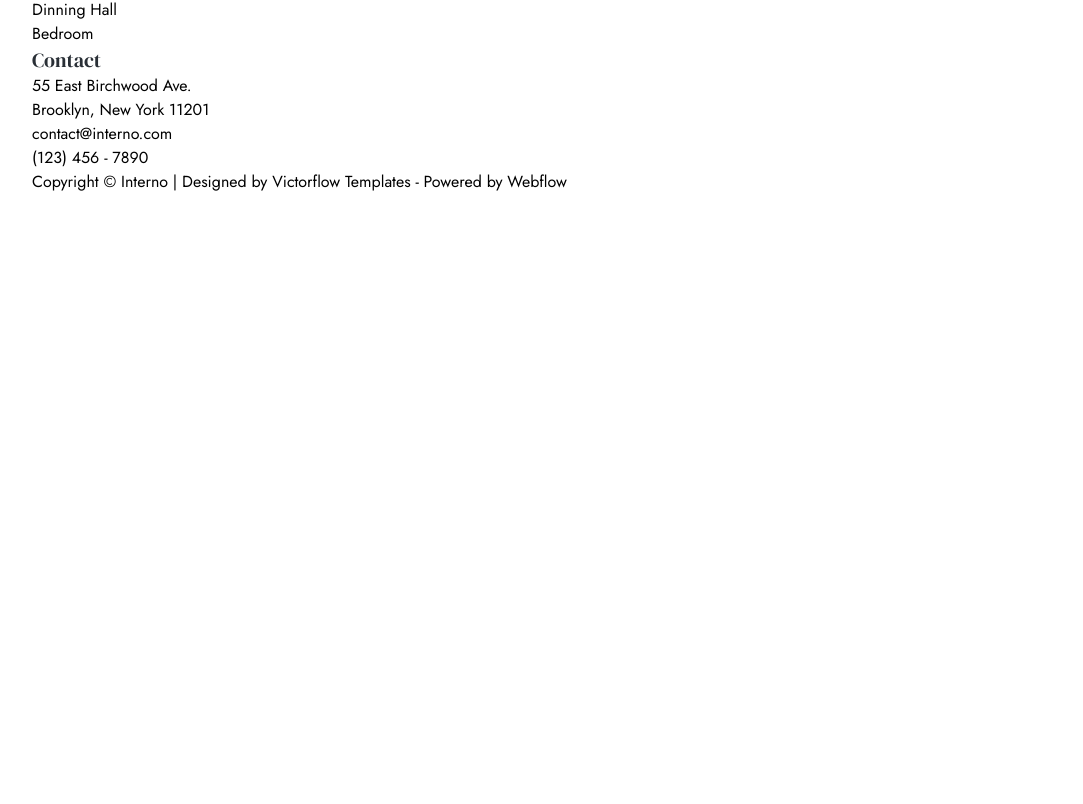
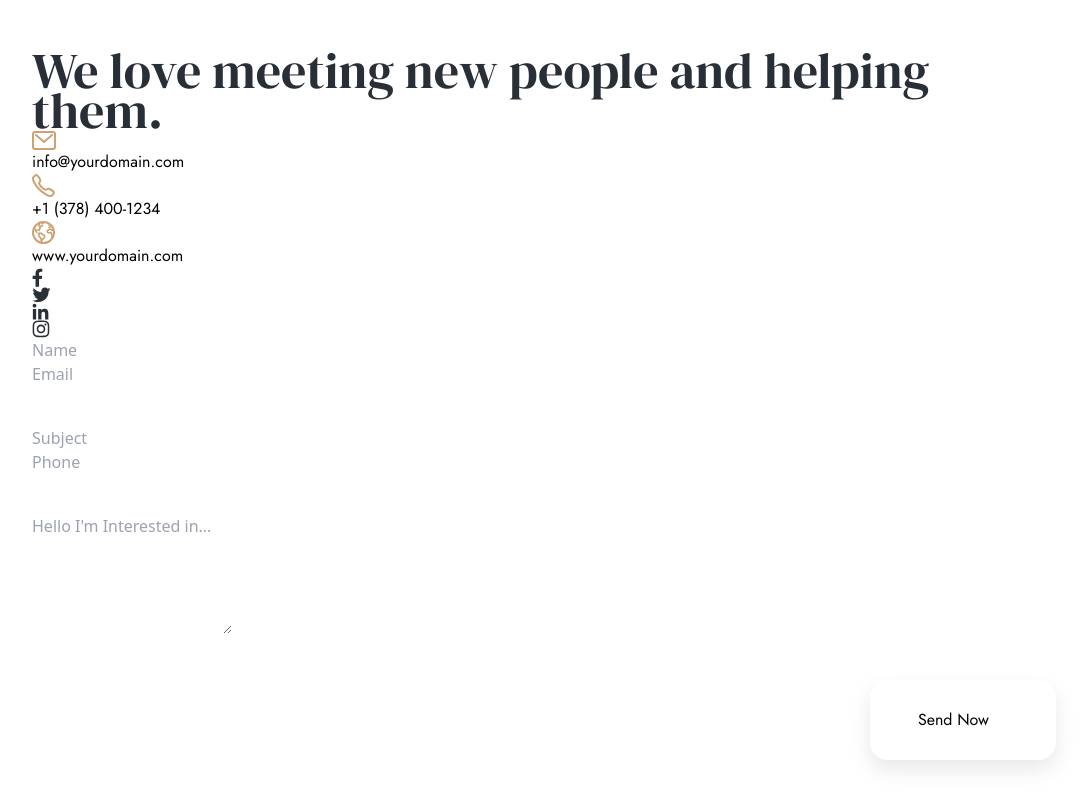
Before and after one commit to gregoryusip/interior-design-website, a Nuxt app: page /contact in a window 1280 px wide. Shown: the part 476-1280 px from the top of the page, without its empty margins (96-1179 px from the left). Before the commit the page ends 800 px from the top, so only its background shows below. Built offline with nearby package versions, Linux system fonts and the light colour scheme.

Commit message:
feat: contact us page

```diff
--- /dev/null
+++ b/pages/contact.vue
@@ -0,0 +1,138 @@
+<template>
+  <div class="contact">
+    <UiPageHeader
+      :img="'contact-us.jpg'"
+      :title="'Contact Us'"
+      :subtitle="'Home / Contact'"
+    />
+
+    <div class="site-container py-20 lg:py-36">
+      <div class="contact--us">
+        <h1 class="contact--us__title">
+          We love meeting new people and helping them.
+        </h1>
+        <div class="contact--us__container">
+          <div class="contact--us__container--info">
+            <div class="contact--us__container--info__wrapper">
+              <div
+                v-for="(item, i) in contacts"
+                :key="`contact-${i}`"
+                class="contact--us__contact"
+              >
+                <div class="contact--us__contact--icon">
+                  <img
+                    :src="require(`@/assets/img/icon/${item.icon}`)"
+                    alt="Icon"
+                  />
+                </div>
+                <p class="contact--us__contact--text">{{ item.value }}</p>
+              </div>
+
+              <div class="contact--us__sosmed">
+                <a href="#">
+                  <img src="@/assets/img/footer/facebook.svg" alt="Icon" />
+                </a>
+                <a href="#">
+                  <img src="@/assets/img/footer/twitter.svg" alt="Icon" />
+                </a>
+                <a href="#">
+                  <img src="@/assets/img/footer/linkedin.svg" alt="Icon" />
+                </a>
+                <a href="#">
+                  <img src="@/assets/img/footer/instagram.svg" alt="Icon" />
+                </a>
+              </div>
+            </div>
+          </div>
+          <div class="contact--us__container--form">
+            <div class="section--form-replay">
+              <form action="#">
+                <div class="section--form-replay__two mb-10">
+                  <div class="section--form-replay__two--wrapper">
+                    <input
+                      type="text"
+                      placeholder="Name"
+                      class="section--form-replay__form"
+                    />
+                  </div>
+                  <div class="section--form-replay__two--wrapper">
+                    <input
+                      type="email"
+                      placeholder="Email"
+                      class="section--form-replay__form"
+                    />
+                  </div>
+                </div>
+                <div class="section--form-replay__two mb-10">
+                  <div class="section--form-replay__two--wrapper">
+                    <input
+                      type="text"
+                      placeholder="Subject"
+                      class="section--form-replay__form"
+                    />
+                  </div>
+                  <div class="section--form-replay__two--wrapper">
+                    <input
+                      type="text"
+                      placeholder="Phone"
+                      class="section--form-replay__form"
+                    />
+                  </div>
+                </div>
+                <div class="section--form-replay__one mb-10">
+                  <div class="section--form-replay__one--wrapper">
+                    <textarea
+                      name="textarea"
+                      id="textarea"
+                      placeholder="Hello I'm Interested in..."
+                      rows="5"
+                      class="section--form-replay__form"
+                    ></textarea>
+                  </div>
+                </div>
+
+                <UiButtonArrow
+                  class="button__dark ml-auto"
+                  :text="'Send Now'"
+                />
+              </form>
+            </div>
+          </div>
+        </div>
+      </div>
+    </div>
+
+    <div class="site-container pb-20 lg:pb-36">
+      <div class="contact--map">
+        <img src="@/assets/img/static/contact/map.png" alt="Map" />
+      </div>
+    </div>
+  </div>
+</template>
+
+<script>
+export default {
+  name: 'ContactPage',
+  data() {
+    return {
+      contacts: [
+        {
+          id: 1,
+          icon: 'email-brown.svg',
+          value: 'info@yourdomain.com',
+        },
+        {
+          id: 2,
+          icon: 'phone-brown.svg',
+          value: '+1 (378) 400-1234',
+        },
+        {
+          id: 3,
+          icon: 'www-brown.svg',
+          value: 'www.yourdomain.com',
+        },
+      ],
+    }
+  },
+}
+</script>
```
